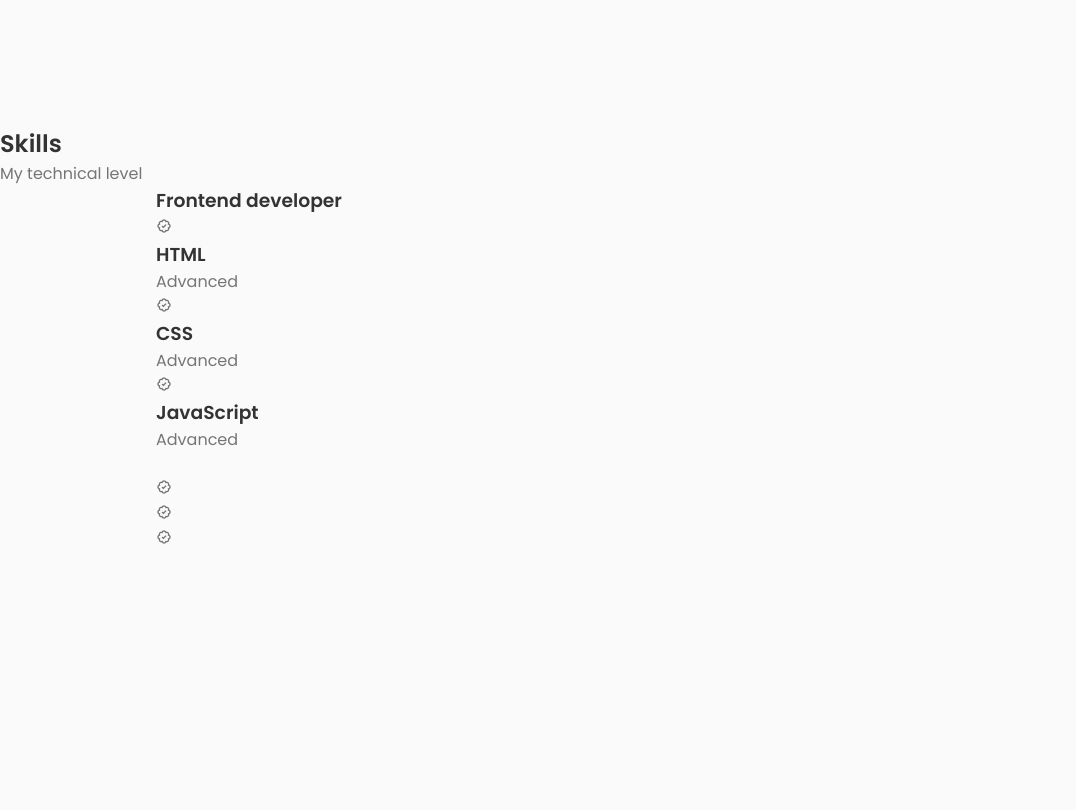
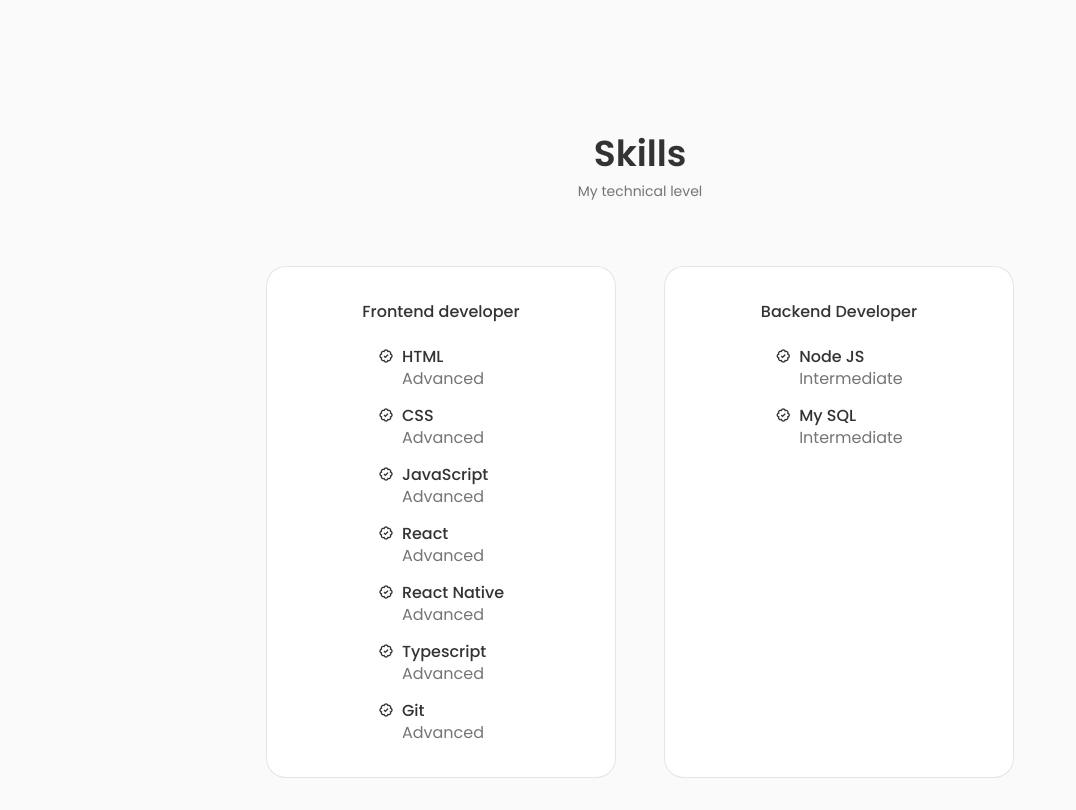
Before and after one commit to ervinkacar1991/new_portfolio, a React (Create React App) app: page / in a window 1280 px wide. Shown: the part 1550-2360 px from the top of the page, without its empty margins (0-1076 px from the left). Before the commit the page ends 2133 px from the top, so only its background shows below. Built offline with nearby package versions, Linux system fonts and the light colour scheme.

Commit message:
Finish skills section

```diff
--- a/src/components/skills/Backend.jsx
+++ b/src/components/skills/Backend.jsx
@@ -3,28 +3,21 @@
 const Backend = () => {
   return (
     <div className="skills__content">
-      <h3 className="skills__title"></h3>
+      <h3 className="skills__title">Backend Developer</h3>
       <div className="skills__box">
         <div className="skills_group">
           <div className="skills__data">
             <i class="bx bx-badge-check"></i>
             <div>
-              <h3 className="skills__name"></h3>
-              <span className="skills__level"></span>
+              <h3 className="skills__name">Node JS</h3>
+              <span className="skills__level">Intermediate</span>
             </div>
           </div>
           <div className="skills__data">
             <i class="bx bx-badge-check"></i>
             <div>
-              <h3 className="skills__name"></h3>
-              <span className="skills__level"></span>
-            </div>
-          </div>
-          <div className="skills__data">
-            <i class="bx bx-badge-check"></i>
-            <div>
-              <h3 className="skills__name"></h3>
-              <span className="skills__level"></span>
+              <h3 className="skills__name">My SQL</h3>
+              <span className="skills__level">Intermediate</span>
             </div>
           </div>
         </div>
--- a/src/components/skills/Frontend.jsx
+++ b/src/components/skills/Frontend.jsx
@@ -4,6 +4,7 @@
   return (
     <div className="skills__content">
       <h3 className="skills__title">Frontend developer</h3>
+
       <div className="skills__box">
         <div className="skills_group">
           <div className="skills__data">
@@ -27,6 +28,34 @@
               <span className="skills__level">Advanced</span>
             </div>
           </div>
+          <div className="skills__data">
+            <i class="bx bx-badge-check"></i>
+            <div>
+              <h3 className="skills__name">React</h3>
+              <span className="skills__level">Advanced</span>
+            </div>
+          </div>
+          <div className="skills__data">
+            <i class="bx bx-badge-check"></i>
+            <div>
+              <h3 className="skills__name">React Native</h3>
+              <span className="skills__level">Advanced</span>
+            </div>
+          </div>
+          <div className="skills__data">
+            <i class="bx bx-badge-check"></i>
+            <div>
+              <h3 className="skills__name">Typescript</h3>
+              <span className="skills__level">Advanced</span>
+            </div>
+          </div>
+          <div className="skills__data">
+            <i class="bx bx-badge-check"></i>
+            <div>
+              <h3 className="skills__name">Git</h3>
+              <span className="skills__level">Advanced</span>
+            </div>
+          </div>
         </div>
       </div>
     </div>
--- a/src/components/skills/Skills.jsx
+++ b/src/components/skills/Skills.jsx
@@ -6,8 +6,8 @@
 const Skills = () => {
   return (
     <section className="skills section" id="skills">
-      <h2 className="skills">Skills</h2>
-      <span className="skills">My technical level</span>
+      <h2 className="section__title">Skills</h2>
+      <span className="section__subtitle">My technical level</span>
 
       <div className="skills__container container grid">
         <Frontend />
--- a/src/components/skills/skills.css
+++ b/src/components/skills/skills.css
@@ -0,0 +1,76 @@
+.skills__container{
+    grid-template-columns: repeat(2, 350px);
+    column-gap: 3rem;
+    justify-content: center;
+}
+
+.skills__content{
+    background-color: var(--container-color);
+    border: 1px solid rgba(0, 0, 0, 0.1);
+    padding: 2rem 4rem;
+    border-radius: 1.25rem;
+}
+.skills__title{
+    font-size: var(--normal-font-size);
+    font-weight: var(--font-medium);
+    text-align: center;
+    margin-bottom: var(--mb-1-5);
+}
+.skills__box{
+    display: flex;
+    justify-content: center;
+    column-gap: 2.5rem;
+}
+.skills_group{
+    display: grid;
+    align-items: flex-start;
+    row-gap: 1rem;
+}
+.skills__data{
+    display: flex;
+    column-gap: 0.5rem;
+}
+.skills .bx-badge-check{
+    font-size: 1rem;
+    color: var(--title-color);
+}
+.skills__name{
+    font-size: var(--normal-font-size);
+    font-weight: var(--font-medium);
+    line-height: 18px;
+}
+
+.skills_level {
+    font-size: var(--title-font-size);
+}
+
+/*=============== BREAKPOINTS ===============*/
+/* For large devices */
+@media screen and (max-width: 992px) {
+   .skills__container{
+         grid-template-columns: max-content;
+         row-gap: 2rem;
+   }
+  }
+
+  /* For medium devices */
+
+  @media screen and (max-width: 576px) {
+    .skills__container{
+        grid-template-columns: 1fr;
+    }
+    .skills__content{
+            padding: 1.5rem;
+    }
+  }
+
+  /* For small devices */
+  @media screen and (max-width: 350px) {
+    .skills__box{
+        column-gap: 1.25rem;
+    }
+    .skills__name{
+        font-size: var(--small-font-size);
+    }
+
+  }
```
